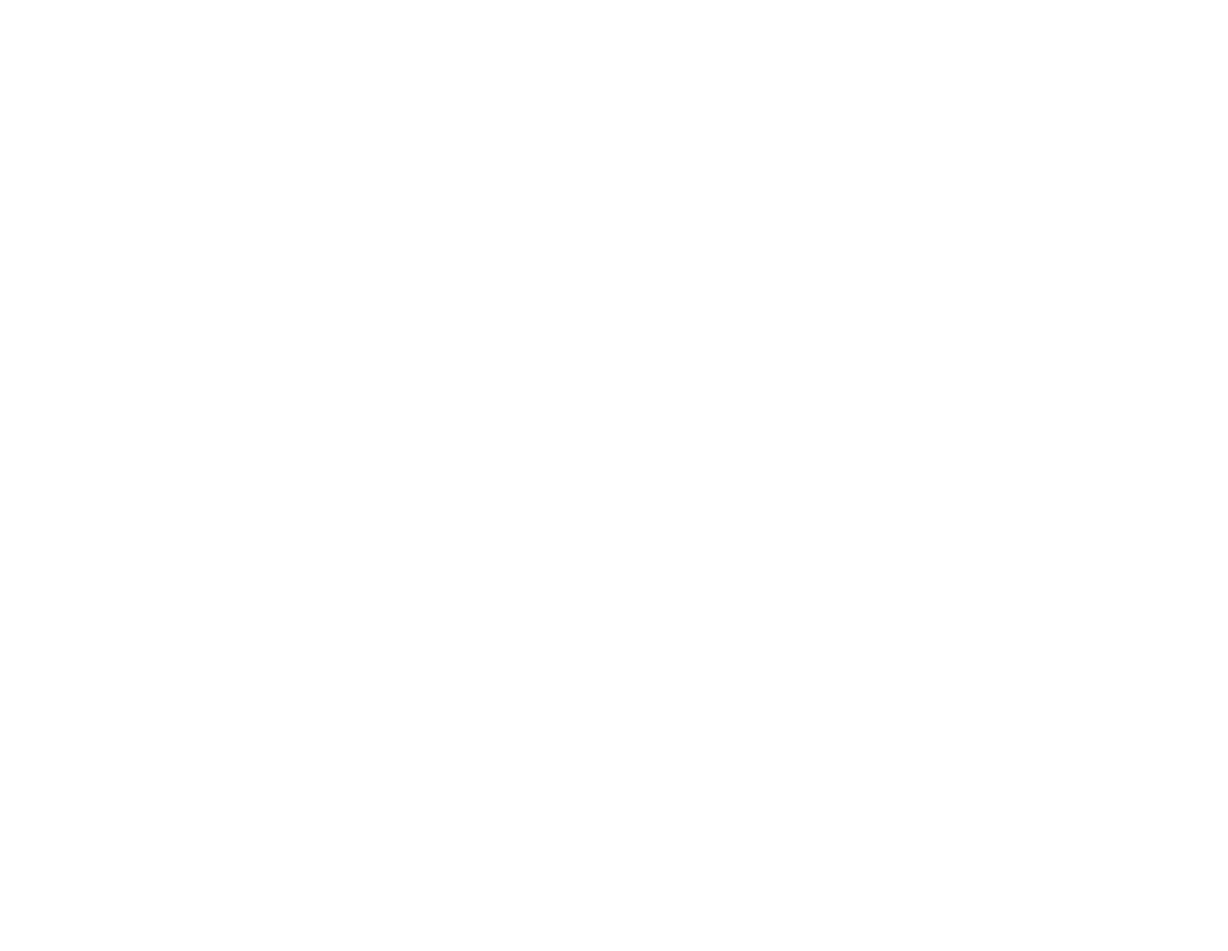
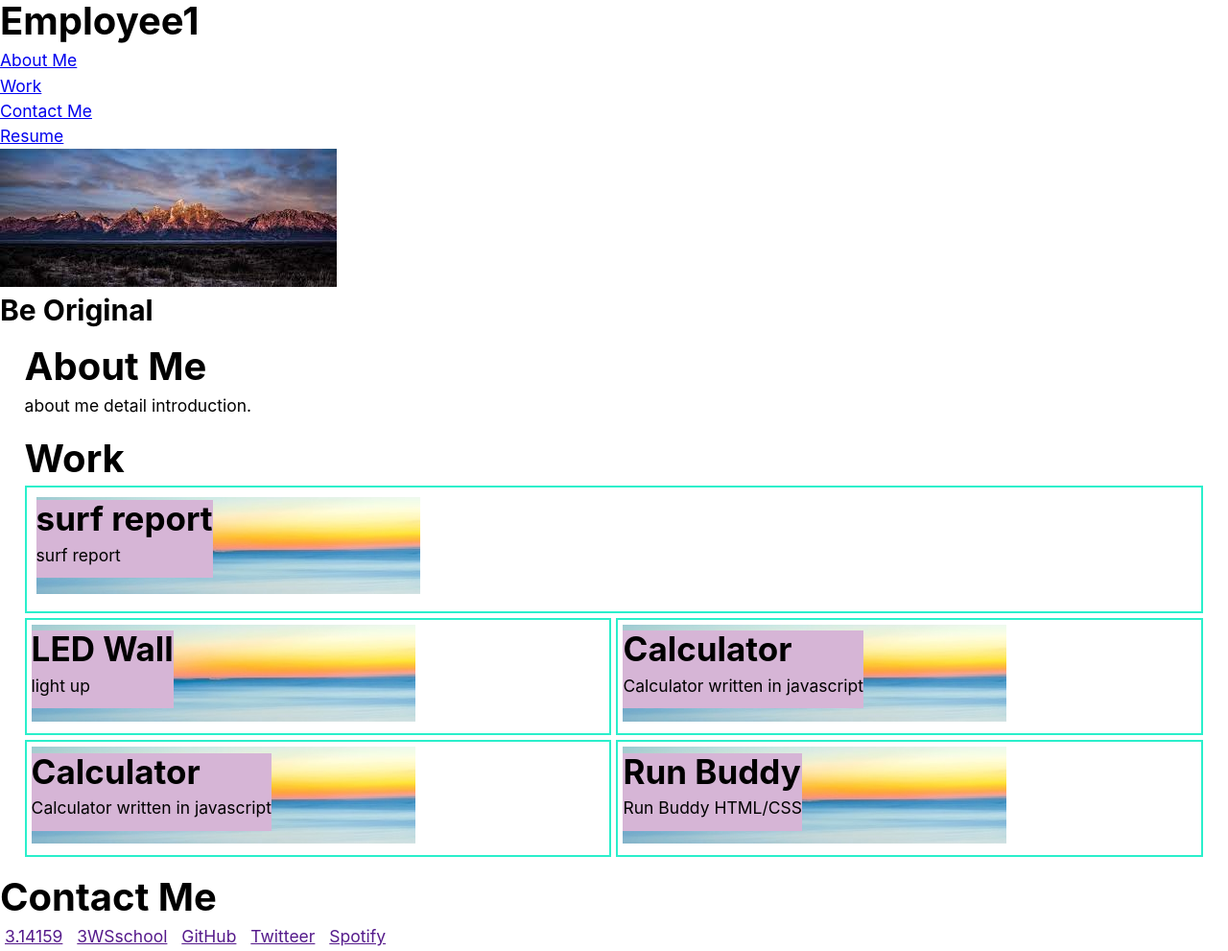
Before and after one commit to SaraZYF/hw-week2, a plain HTML site: page index.html in a window 1280 px wide. Shown: the whole page at 96% size. Before the commit the page ends 800 px from the top, so only its background shows below. Drawn offline with Linux system fonts and the light colour scheme.

Commit message:
updated css

```diff
--- a/assets/css/style.css
+++ b/assets/css/style.css
@@ -1,15 +1,11 @@
 /* color scheme sourced from http://khroma.co/generator/ */
 :root {
-  --outer-space: #33393f;
-  --bright-turquoise: #2aefcb;
-  --gin: #e0eae4;
-  --heliotrope: #e866ec;
+
 }
 
 /* set content highlight color and background */
 ::selection {
-  background-color: var(--bright-turquoise);
-  color: var(--outer-space);
+
 }
 
 html {
@@ -25,8 +21,7 @@
   /* set body font size to 1.75rem, which is 1.75x more than the font-size of 10px, making it 17.5px  */
   font-size: 1.75rem;
   line-height: 1.5;
-  color: var(--gin);
-  background-color: var(--outer-space);
+
 }
 
 h1,
@@ -36,7 +31,6 @@
 h5,
 h6 {
   margin-bottom: 0.625rem;
-  color: var(--heliotrope);
   font-weight: 700;
   line-height: 1.1;
 }
@@ -58,36 +52,27 @@
   font-size: 2.5rem;
 }
 
-h5 {
-  font-size: 2rem;
-}
-
-h6 {
-  font-size: 1.5rem;
-}
 
 p {
   margin-bottom: 1rem;
 }
 
-code {
-  /* Monospace font stack is used for our code blocks to make it look more like code */
-  font-family: Consolas, 'Andale Mono WT', 'Andale Mono', 'Lucida Console',
-    'Lucida Sans Typewriter', 'DejaVu Sans Mono', 'Bitstream Vera Sans Mono',
-    'Liberation Mono', 'Nimbus Mono L', Monaco, 'Courier New', Courier,
-    monospace;
+
+/*header code updated*/
+.header {
+  padding: 20px;
+  font-family: 'Trebuchet MS', 'Lucida Sans Unicode', 'Lucida Grande', 'Lucida Sans', Arial, sans-serif;
+  background-color: #2f3131;
+  color: #ffffff;
 }
 
-header {
-  width: 96%;
-  margin: 0 auto;
-  padding: 2.5rem;
-  text-align: center;
+.header h1 {
+  display: inline-block;
+  font-size: 48px;
 }
 
-header h1.page-title {
-  padding: 1rem 1.2rem;
-  font-size: 4.5rem;
+.header h1 .page-title {
+  color: #d9dcd6;
 }
 
 main {
@@ -95,92 +80,67 @@
   margin: 2rem auto;
 }
 
-footer {
-  margin: 1.5rem;
-  text-align: center;
+
+/*orignal code above/
+
+/*speicifc element define/
+/*WIP for the image block section*/
+.img{
+  max-width: 100%;
+  max-height: 100%;
+  display:inline-block;
 }
 
-/* create our main grid with flexbox, use negative margins to offset the padding on the .card-column class */
-.row {
+
+
+
+/*this one still has issue not working*/
+.left-title {
+  flex: 1;
   display: flex;
-  flex-wrap: wrap;
-  flex-direction: row;
-  margin-left: -1.5rem;
-  margin-right: -1.5rem;
+  margin-right: 25px;
 }
 
-.justify-center {
-  justify-content: center;
+
+.card-column-highlight {
+  position: relative;
+  padding:1rem;
+  border:2px solid #2aefcb;
+  margin-bottom: 5px;
+
 }
 
-/* using a mobile-first approach, set base column width to be 100% and we'll update it using media queries for larger screen sizes */
-.card-column {
-  flex: 1 0 100%;
-  padding: 1.5rem;
-  /* when the screen resizes, make it so our columns don't jump in size */
-  transition: flex-basis 500ms linear;
-  margin-bottom: 1.5rem;
+.grid-card-left, .grid-card-right{
+  position: relative;
+  padding:0.5rem;
+  border:2px solid #2aefcb;
 }
 
-/* make each code card a flexbox column to align and justify content within it */
-.code-card {
-  display: flex;
-  flex-direction: column;
-  justify-content: flex-start;
-  min-height: 100%;
-  padding: 2rem;
-  color: var(--heliotrope);
-
-  /* outline is like border, but on the outside of the box instead of inside */
-  outline: 2px dashed var(--gin);
-  outline-offset: -2px;
-  transition: all 0.5s ease-in-out;
+.grid-card-container {
+  display: grid;
+  grid-template-columns: 1fr 1fr;
+  grid-gap: 0.5rem;
 }
 
-.code-card .card-header {
-  /* use position and negative margins to move title of card over the card's outline and create an overlap effect */
-  position: relative;
-  margin: -4rem 0 1.5rem 0;
-  padding: 0.5rem 1rem;
-  background-color: var(--outer-space);
-  color: var(--heliotrope);
-  border: 2px solid var(--gin);
-  border-radius: 8px;
-  transition: all 0.5s ease-in-out;
+.led-wall, .pastel, .calculator, .run-buddy, .surf-report{
+  top: 10%;
+  display: float;
+  position: absolute;
+  background-color:rgb(214, 181, 214);
+
 }
 
-/* set an outer and inner drop shadow on the card to create a glowing effect on hover */
-.code-card:hover,
-.code-card:hover .card-header {
-  box-shadow: inset 0px 0px 8px var(--heliotrope), 0 0 15px var(--heliotrope);
+.contact-link {
+  padding:0.5rem;
+  display: inline;
+  text-align:center;
+  text-decoration: none;
+
 }
 
-/* each card's code block grows to the height of the largest code block on the page, making each card even in height */
-.code-card .code-block {
-  flex-grow: 1;
-}
 
-.code-card pre {
-  /* set styles to make it so code wraps in <pre> instead of overflowing */
-  white-space: pre-wrap;
-  overflow: auto;
-  tab-size: 4;
-  padding: 1.2rem 1rem;
-  color: var(--gin);
-  border-radius: 8px;
-  /* use linear-gradient() function to create a fading background  */
-  background-image: linear-gradient(
-    rgba(232, 102, 236, 0.3) 0%,
-    rgba(232, 102, 236, 0.6) 100%
-  );
-  display: flex;
-  align-items: center;
-}
 
-/* on <pre> click, select all contents so the code is highlighted */
-.code-card pre:active {
-  user-select: all;
-}
+
 
 /* using a mobile-first approach, use `min-width` values going from narrow -> wide for a responsive design */
 @media screen and (min-width: 768px) {
@@ -196,6 +156,9 @@
   }
 }
 
+
+
+
 /* media query for larger screens */
 @media screen and (min-width: 992px) {
   header {
--- a/index.html
+++ b/index.html
@@ -0,0 +1,161 @@
+<!DOCTYPE html>
+<html lang="en">
+
+<head>
+  <meta charset="UTF-8">
+  <meta name="viewport" content="width=device-width, initial-scale=1.0">
+  <title>work samples</title>
+  <link rel="stylesheet" href="assets/css/reset.css" />
+  <link rel="stylesheet" href="./assets/css/style.css" />
+</head>
+
+<body>
+
+<!---header on the left side top corner-->
+  <header>
+    <h1 class="page-title">
+      Employee1
+    </h1>
+  </header>
+
+
+<!---nav bar on the right side-->
+<nav class="nav">
+    <ul>
+<li>
+    <a href="#About Me">About Me</a>  <!---TODOreplace href here for click function-->
+</li>
+<li>
+    <a href="Work">Work</a>  <!---TODOreplace href here for click function-->
+</li>
+<li>
+    <a href="Contact Me">Contact Me</a>  <!---TODOreplace href here for click function-->
+</li>
+<li>
+    <a href="Resume">Resume</a>    <!---TODOreplace href here for click function-->
+</li>
+</li>
+</li>
+    </ul>
+</nav>
+
+<!---Hero Banner, background image -->
+<section>
+    <div class="hero-image">  <!--- TODO CSSused to style the hero image background-->
+        <img src ="./assets/images/hero-image.jpg" alt="hire with confident"> <!---TODO, add the image link-->
+        <div class="hero-text"> <!---TODO CSS used to style the subtitle section-->
+        <h3>Be Original</h3>
+        </div>
+    </div>
+</section>
+<!--About me, use block, section-->
+<Main>
+    <section class="About Me"> <!---block, box section control-->
+        <aside class="left-title"> <!---TODO CSS left style with single side frame, repeat use-->
+        <h1>About Me</h1>
+        </aside>
+        <div clss="right-detail1"> <!--TOD CSS pragrah with space control-->
+            <p>about me detail introduction.</p>
+        </div>
+    </section>
+</Main>
+
+<!---work section with 6 blocks-->
+<Main>
+    <Section class=""Work">
+    <aside clss="left-title">
+        <h1>Work</h1>
+    </aside>
+
+    <!--work highligh block-->
+    <div class="card-column-highlight"> <!--TODO CSS block, background image-->
+    <figure>
+        <img src="./assets/images/work-l1.jpg" alt="LED Wall"> <!--TODO CSS small image with one column, and thin board-->
+    </figure>
+
+    <div class ="surf-report">
+    <h2>surf report</h2>
+    <p>surf report</p>
+     </div>
+     </div>
+
+
+    <!--other work samples,4-->
+   <!--other work, 1st left top-->
+   <div class="grid-card-container">
+<div class="grid-card-left"> <!--TODO CSS block, image take one column-->
+    <figure>
+        <img src="./assets/images/work-l1.jpg" alt="LED Wall"> <!--TODO CSS small image with one column, and thin board-->
+    </figure>
+
+    <div class ="led-wall">
+    <h2>LED Wall</h2>
+    <p>light up</p>
+</div>
+</div>
+
+<!--other work, 2nd left buttom-->
+<div class="grid-card-left"> <!--TODO CSS block, image take one column-->
+    <figure>
+        <img src="./assets/images/work-r1.jpg" alt="Calculator"> <!--TODO CSS small image with one column, and thin board-->
+    </figure>
+
+<div class ="calculator">
+    <h2>Calculator</h2>
+    <p>Calculator written in javascript</p>
+</div>
+</div>
+
+<!---other work, 3rd right top-->
+<div class="grid-card-left"> <!--TODO CSS block, image take one column-->
+    <figure>
+        <img src="./assets/images/work-r1.jpg" alt="Calculator"> <!--TODO CSS small image with one column, and thin board-->
+    </figure>
+
+<div class ="calculator">
+    <h2>Calculator</h2>
+    <p>Calculator written in javascript</p>
+</div>
+</div>
+
+<!---other work, 4th right buttom-->
+<div class="grid-card-right"> <!--TODO CSS block, image take one column-->
+    <figure>
+        <img src="./assets/images/work-r2.jpg" alt="Run Buddy"> <!--TODO CSS small image with one column, and thin board-->
+    </figure>
+
+<div class ="run-buddy">
+    <h2>Run Buddy</h2>
+    <p>Run Buddy HTML/CSS</p>
+</div>
+</div>
+</div>
+    </Section>
+</Main>
+
+<!---Contact Me, last block-->
+<section class="Contact Me">
+    <aside class="left-title">
+        <h1>Contact Me</h1>
+    </aside>
+<!--five clickable links with equal space -->
+<div>
+    <ul class="contact-list"> <!--TOD CSS style for five hyperlink with eqaul space and in middle-->
+        <li class="contact-link"><a href="">3.14159</a></li><!--TODO hyperlink update-->
+        <li class="contact-link"><a href="">3WSschool</a></li>
+        <li class="contact-link"><a href="">GitHub</a></li>
+        <li class="contact-link"><a href="">Twitteer</a></li>
+        <li class="contact-link"><a href="">Spotify</a></li>
+    </ul>
+</div>
+
+</section>
+
+
+
+  <footer>
+  </footer>
+
+</body>
+
+</html>
```
Also changed, not shown: assets/images/backup-work-r1.jpg (added), assets/images/bakcup-work-r2.jpg (added), assets/images/hero-image.jpg (added), assets/images/work-h1.jpg (added), assets/images/work-l1.jpg (added), assets/images/work-l2.jpg (added), assets/images/work-r1.jpg (added), assets/images/work-r2.jpg (added).
